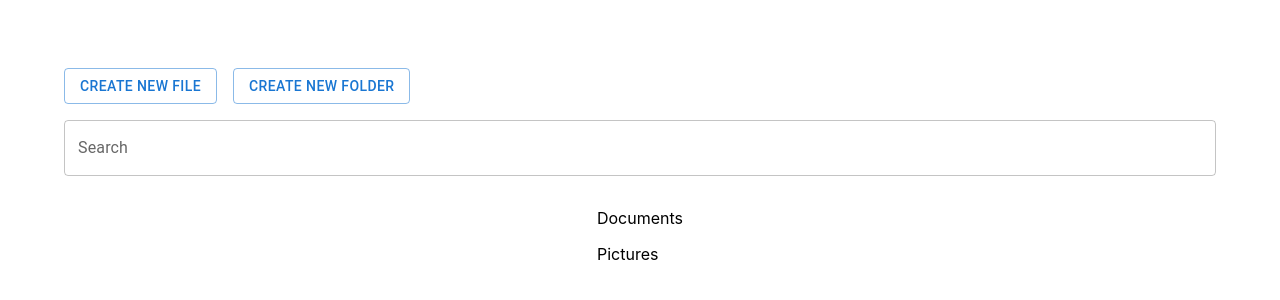
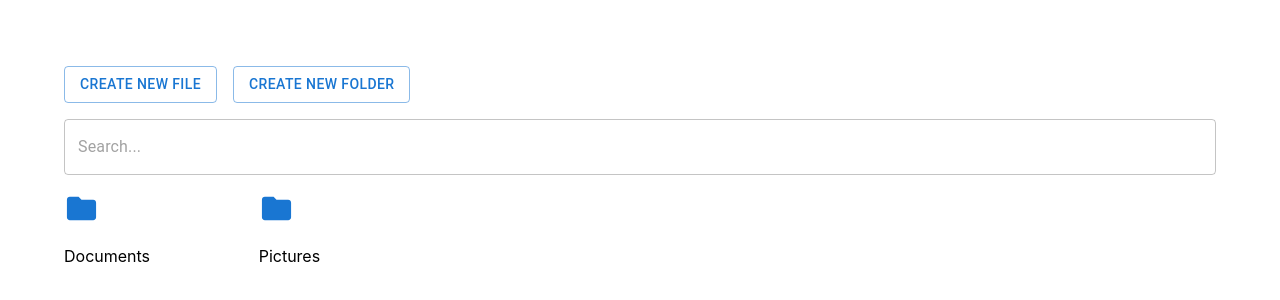
Before and after one commit to ans-lee/file-manager, a React (Create React App) app: page / in a window 1280 px wide. Shown: the part 226-526 px from the top of the page. Built offline with nearby package versions, Linux system fonts and the light colour scheme.

Commit message:
Fix search again

```diff
--- a/package.json
+++ b/package.json
@@ -5,6 +5,7 @@
   "dependencies": {
     "@emotion/react": "^11.10.5",
     "@emotion/styled": "^11.10.5",
+    "@mui/icons-material": "^5.10.16",
     "@mui/material": "^5.10.16",
     "@testing-library/jest-dom": "^5.14.1",
     "@testing-library/react": "^13.0.0",
--- a/src/App/components/CurrentDir/index.tsx
+++ b/src/App/components/CurrentDir/index.tsx
@@ -1,7 +1,8 @@
-import { Box, TextField } from '@mui/material';
+import { ChangeEvent, useState } from 'react';
+import { Grid, TextField } from '@mui/material';
 import { Directory, FileManager } from 'App/hooks/useFileManager/interface';
-import { ChangeEvent, useState } from 'react';
 import FileContentsModal from '../Modal/FileContentsModal';
+import FolderItem from '../FolderItem';
 
 interface Props {
   fileManager: FileManager;
@@ -43,26 +44,32 @@ const CurrentDir = ({ fileManager }: Props) => {
     <>
       <TextField
         id="search"
-        label="Search"
+        placeholder="Search..."
         value={searchText}
         onChange={handleFileNameInput}
         sx={{
           width: '100%',
         }}
       />
-      <Box>
-        {filteredItems.length > 0
+      <Grid container spacing={2} columns={6}>
+        {filteredItems.length > 0 || searchText !== ''
           ? filteredItems.map((item, i) => (
-              <p key={i} onDoubleClick={() => handleDoubleClick(item)}>
-                {item}
-              </p>
+              <Grid item xs={1} key={i}>
+                <FolderItem
+                  name={item}
+                  onDoubleClick={() => handleDoubleClick(item)}
+                />
+              </Grid>
             ))
           : dirItems.map((item, i) => (
-              <p key={i} onDoubleClick={() => handleDoubleClick(item)}>
-                {item}
-              </p>
+              <Grid item xs={1} key={i}>
+                <FolderItem
+                  name={item}
+                  onDoubleClick={() => handleDoubleClick(item)}
+                />
+              </Grid>
             ))}
-      </Box>
+      </Grid>
       <FileContentsModal
         isOpen={isFileOpen}
         onClose={() => setIsFileOpen(false)}
--- /dev/null
+++ b/src/App/components/FolderItem.tsx
@@ -0,0 +1,18 @@
+import { Box } from '@mui/material';
+import FolderIcon from '@mui/icons-material/Folder';
+
+interface Props {
+  name: string;
+  onDoubleClick: () => void;
+}
+
+const FolderItem = ({ name, onDoubleClick }: Props) => {
+  return (
+    <Box onDoubleClick={onDoubleClick}>
+      <FolderIcon color="primary" fontSize="large" />
+      <p>{name}</p>
+    </Box>
+  );
+};
+
+export default FolderItem;
```
Also changed, not shown: src/App/components/FileItem.tsx (added, +18 -0 lines), 1 other file (tests, documents, lock files or other folders).
